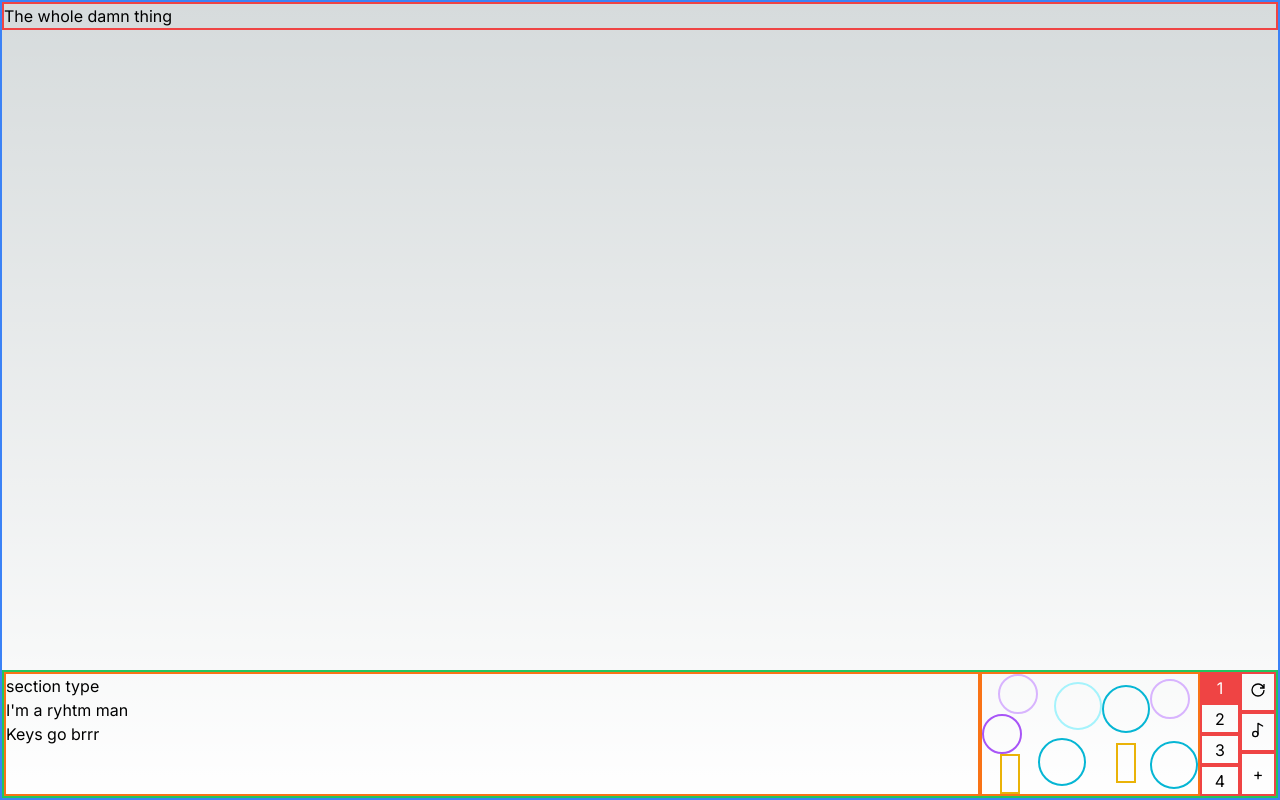
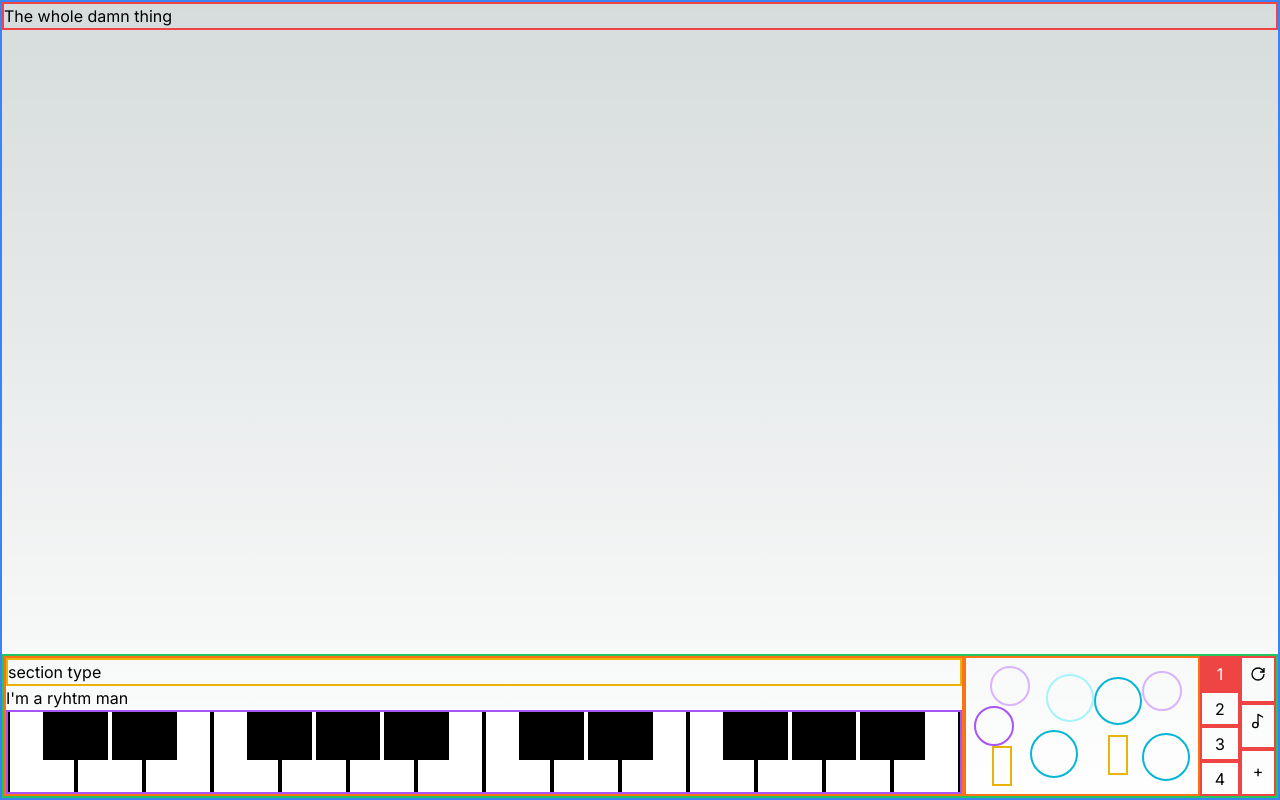
Before and after one commit to AdamSaunders26/iRock-Arranger, a Next.js app: page / in a window 1280 px wide. Built offline with nearby package versions, Linux system fonts and the light colour scheme.

Commit message:
add keypad layout

```diff
--- a/app/DrumPad.tsx
+++ b/app/DrumPad.tsx
@@ -12,7 +12,7 @@ export default function DrumPad({
   and: boolean;
 }) {
   return (
-    <div className="border-2 border-orange-500 flex">
+    <div className="border-2 border-orange-500 p-2 flex">
       <div className=" flex flex-col">
         <Drum
           kind={"cymbal1"}
--- a/app/KeysPad.tsx
+++ b/app/KeysPad.tsx
@@ -1,3 +1,22 @@
+import PianoKey from "./PianoKey";
+
 export default function KeysPad() {
-  return <div>Keys go brrr</div>;
+  return (
+    <div className="border-purple-500 border-2 h-full w-full justify-evenly flex">
+      <PianoKey kind="right" />
+      <PianoKey kind="both" />
+      <PianoKey kind="left" />
+      <PianoKey kind="right" />
+      <PianoKey kind="both" />
+      <PianoKey kind="both" />
+      <PianoKey kind="left" />
+      <PianoKey kind="right" />
+      <PianoKey kind="both" />
+      <PianoKey kind="left" />
+      <PianoKey kind="right" />
+      <PianoKey kind="both" />
+      <PianoKey kind="both" />
+      <PianoKey kind="left" />
+    </div>
+  );
 }
--- /dev/null
+++ b/app/PianoKey.tsx
@@ -0,0 +1,48 @@
+export default function PianoKey({ kind }: { kind: string }) {
+  const solid = "bg-black flex-1";
+  const emptyR = "bg-white border-r-2 border-black flex-1";
+  const emptyL = "bg-white border-l-2 border-black flex-1";
+  const bothR = "bg-black border-r-2 border-white flex-1";
+  const bothL = "bg-black border-l-2 border-white flex-1";
+
+  let tlClass = "";
+  let trClass = "";
+  let blClass = "";
+  let brClass = "";
+
+  switch (kind) {
+    case "right":
+      tlClass = emptyL;
+      trClass = solid;
+      blClass = emptyL;
+      brClass = emptyR;
+      break;
+    case "left":
+      tlClass = solid;
+      trClass = emptyR;
+      blClass = emptyL;
+      brClass = emptyR;
+      break;
+    case "both":
+      tlClass = bothR;
+      trClass = bothL;
+      blClass = emptyL;
+      brClass = emptyR;
+      break;
+
+    default:
+      break;
+  }
+  return (
+    <div className=" h-full flex flex-col flex-1 justify-center items-center ">
+      <div className=" flex flex-1 w-full ">
+        <div className={tlClass}></div>
+        <div className={trClass}></div>
+      </div>
+      <div className=" flex w-full min-h-8">
+        <div className={blClass}></div>
+        <div className={brClass}></div>
+      </div>
+    </div>
+  );
+}
--- a/app/Section.tsx
+++ b/app/Section.tsx
@@ -14,8 +14,8 @@ export default function Section() {
 
   return (
     <div className="border-2 border-green-500 flex justify-end w-full ">
-      <div className="flex flex-col border-2 border-orange-500 w-full">
-        <p className="w-full">section type</p>
+      <div className="flex flex-col border-2 border-orange-500 w-full  overflow-x-scroll">
+        <p className="w-full  border-yellow-500 border-2">section type</p>
         <RhythmStave />
         <KeysPad />
       </div>
```
